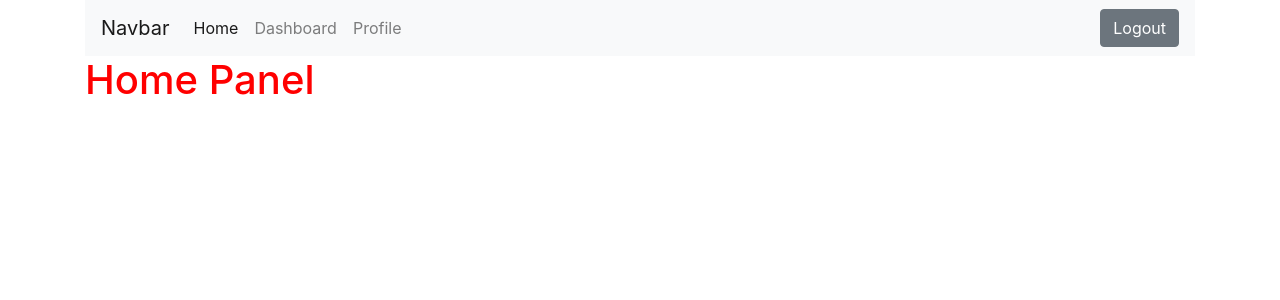
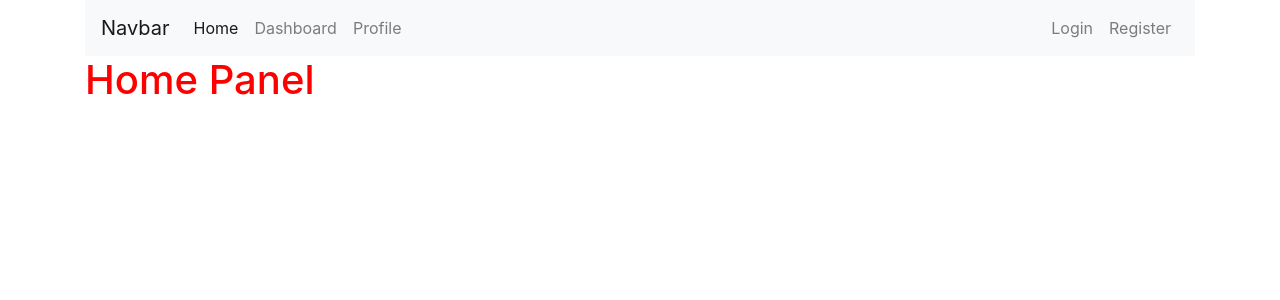
Before and after one commit to ezemgaray/login-register-react, a React (Create React App) app: page /dashboard in a window 1280 px wide. Shown: the top 300 px of the page. Built offline with nearby package versions, Linux system fonts and the light colour scheme; sample sign-in values are in the browser's storage.

Commit message:
Refactor Navigation Component & add Redux NavigationContainer

```diff
--- a/src/components/nav/Navigation.js
+++ b/src/components/nav/Navigation.js
@@ -1,15 +1,15 @@
 import React                      from 'react'
-import {useDispatch, useSelector} from 'react-redux'
-import {logoutRequest as logout}  from '../../redux/actions/user'
 import { Link, withRouter }       from 'react-router-dom'
 
-const Nav = (props) => {
-  const dispatch = useDispatch()
-  const {user} = useSelector(state => state.user)
+const Nav = ({
+  currentUserState: { user } = {},
+  logout
+}) => {
+
   return (
     <div className="">
       <nav className="navbar navbar-expand-md navbar-light bg-light">
-        <Link className="navbar-brand" to="#">Navbar</Link>
+        <Link className="navbar-brand" to="/">Navbar</Link>
         <button className="navbar-toggler" type="button" data-toggle="collapse" data-target="#navbarNav">
           <span className="navbar-toggler-icon"></span>
         </button>
@@ -30,7 +30,7 @@ const Nav = (props) => {
                 {
                   !user
                     ? <Link className="nav-link" to="/login">Login</Link>
-                    : <button className="btn btn-secondary" onClick={()=>{dispatch(logout)}}>Logout</button>
+                    : <button className="btn btn-secondary" onClick={ () => logout() }>Logout</button>
                 }
               </li>
               {
--- /dev/null
+++ b/src/redux/containers/components/NavigationContainer.js
@@ -0,0 +1,13 @@
+import { connect }        from 'react-redux'
+import { Navigation }            from '../../../components'
+import { logoutRequest }  from '../../actions/user'
+
+const mapStateToProps = (state) => ({
+  currentUserState: state.user,
+})
+
+const mapDispatchToProps = (dispatch) => ({
+  logout: () => dispatch(logoutRequest()),
+})
+
+export const NavigationContainer = connect(mapStateToProps, mapDispatchToProps)(Navigation)
```
